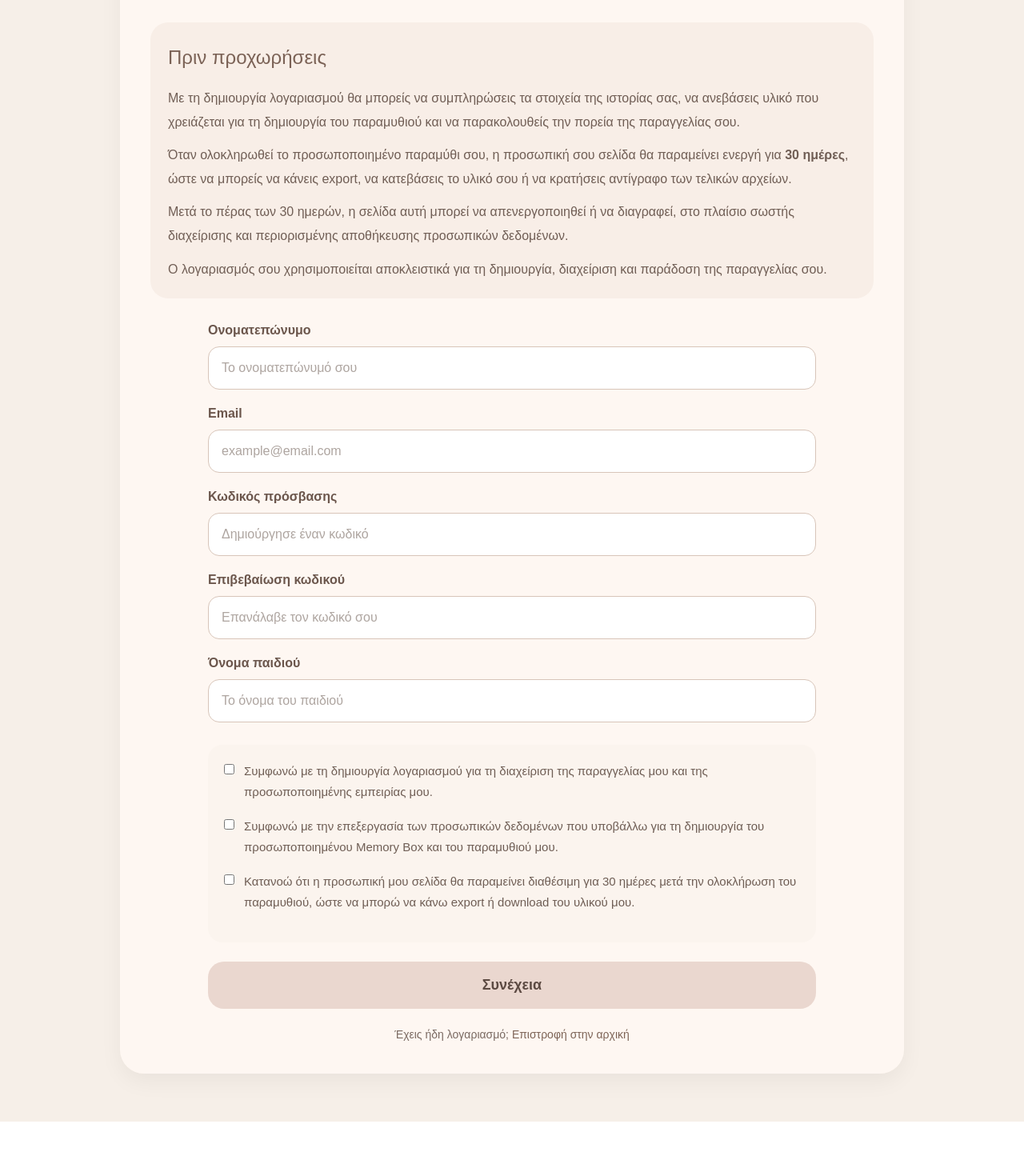
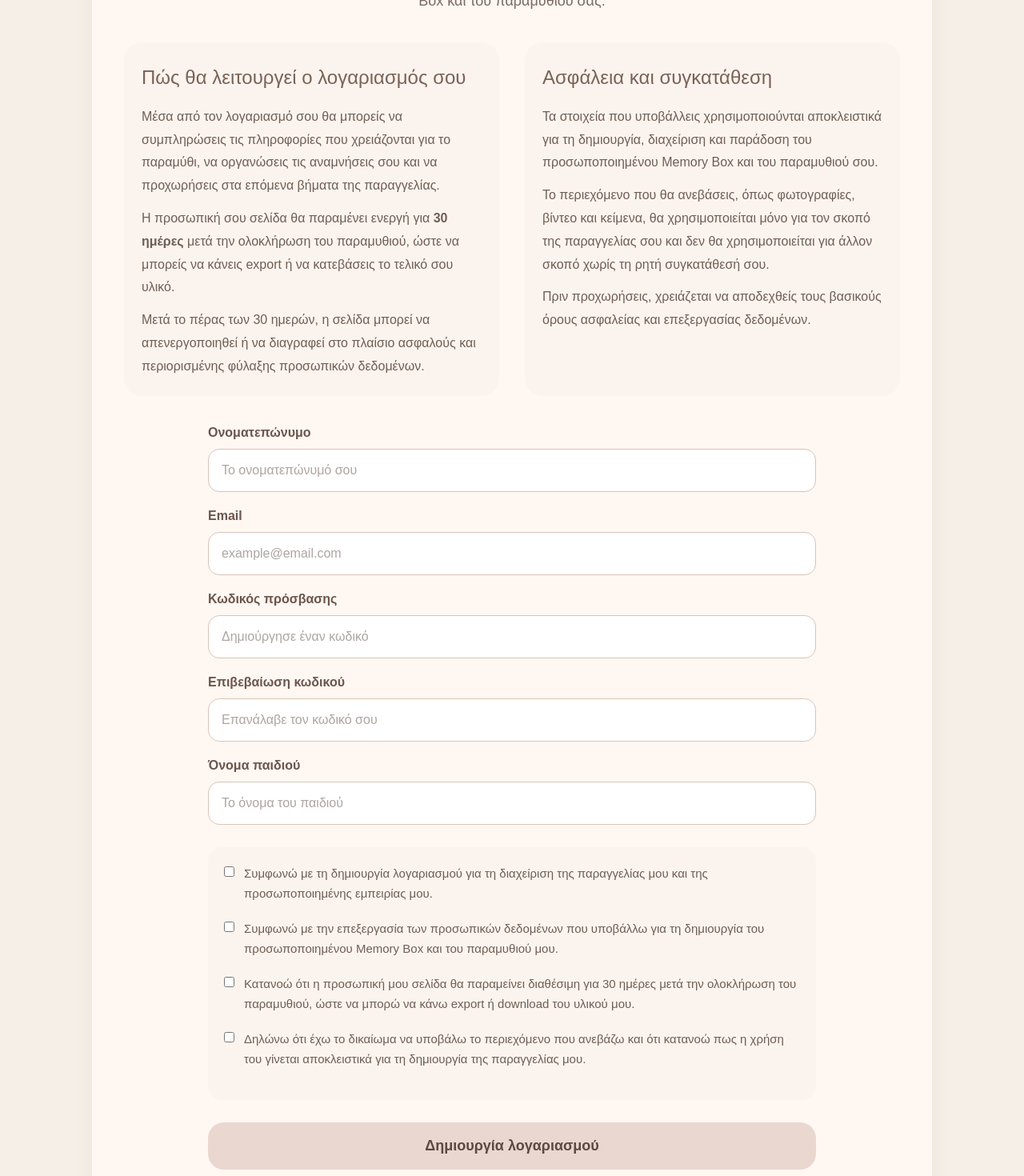
Before and after one commit to mylittlememorybox/My-little-memory-box-, a Next.js app: page /create-memory in a window 1280 px wide. Shown: the part 520-1990 px from the top of the page at 80% size. Before the commit the page ends 1922 px from the top, so only its background shows below. Built offline with nearby package versions, Linux system fonts and the light colour scheme.

Commit message:
Update page.tsx

```diff
--- a/app/create-memory/page.tsx
+++ b/app/create-memory/page.tsx
@@ -1,6 +1,12 @@
 import Link from "next/link";
 import Image from "next/image";
 import type { CSSProperties } from "react";
+import { Playfair_Display } from "next/font/google";
+
+const elegantFont = Playfair_Display({
+  subsets: ["latin"],
+  weight: ["400", "500", "600", "700"],
+});
 
 const wrap: CSSProperties = {
   minHeight: "100vh",
@@ -10,15 +16,30 @@ const wrap: CSSProperties = {
 };
 
 const inner: CSSProperties = {
-  maxWidth: "980px",
+  maxWidth: "1050px",
   margin: "0 auto",
 };
 
 const card: CSSProperties = {
-  backgroundColor: "rgba(255, 248, 243, 0.94)",
+  backgroundColor: "rgba(255, 248, 243, 0.95)",
   borderRadius: "30px",
-  padding: "38px",
+  padding: "40px",
   boxShadow: "0 10px 28px rgba(0,0,0,0.05)",
+};
+
+const grid: CSSProperties = {
+  display: "grid",
+  gridTemplateColumns: "1fr 1fr",
+  gap: "32px",
+  marginTop: "20px",
+};
+
+const sectionCard: CSSProperties = {
+  backgroundColor: "#FBF4EE",
+  borderRadius: "22px",
+  padding: "22px",
+  lineHeight: "1.8",
+  color: "#705E55",
 };
 
 const inputStyle: CSSProperties = {
@@ -31,6 +52,7 @@ const inputStyle: CSSProperties = {
   marginBottom: "18px",
   backgroundColor: "#fff",
   color: "#5E4B42",
+  boxSizing: "border-box",
 };
 
 const labelStyle: CSSProperties = {
@@ -38,15 +60,6 @@ const labelStyle: CSSProperties = {
   fontWeight: 600,
   color: "#6B564C",
   display: "block",
-};
-
-const infoCard: CSSProperties = {
-  backgroundColor: "#F8EEE7",
-  borderRadius: "22px",
-  padding: "22px",
-  marginBottom: "28px",
-  lineHeight: "1.85",
-  color: "#705E55",
 };
 
 const checkboxRow: CSSProperties = {
@@ -68,8 +81,8 @@ export default function CreateMemoryPage() {
             <Image
               src="/logo.png"
               alt="My Little Memory Box"
-              width={240}
-              height={240}
+              width={260}
+              height={260}
               style={{
                 objectFit: "contain",
                 cursor: "pointer",
@@ -81,9 +94,10 @@ export default function CreateMemoryPage() {
 
         <div style={card}>
           <h1
+            className={elegantFont.className}
             style={{
               textAlign: "center",
-              fontSize: "40px",
+              fontSize: "42px",
               color: "#7D6457",
               marginBottom: "14px",
             }}
@@ -105,7 +119,8 @@ export default function CreateMemoryPage() {
             προσωποποιημένου Memory Box και του παραμυθιού σας.
           </p>
 
-          <div style={infoCard}>
+          <div style={grid}>
+            <div style={sectionCard}>
               <h2
                 style={{
                   fontSize: "24px",
@@ -113,36 +128,62 @@ export default function CreateMemoryPage() {
                   marginBottom: "14px",
                 }}
               >
-              Πριν προχωρήσεις
+                Πώς θα λειτουργεί ο λογαριασμός σου
               </h2>
 
               <p style={{ marginBottom: "12px" }}>
-              Με τη δημιουργία λογαριασμού θα μπορείς να συμπληρώσεις τα
-              στοιχεία της ιστορίας σας, να ανεβάσεις υλικό που χρειάζεται για
-              τη δημιουργία του παραμυθιού και να παρακολουθείς την πορεία της
-              παραγγελίας σου.
+                Μέσα από τον λογαριασμό σου θα μπορείς να συμπληρώσεις τις
+                πληροφορίες που χρειάζονται για το παραμύθι, να οργανώσεις τις
+                αναμνήσεις σου και να προχωρήσεις στα επόμενα βήματα της
+                παραγγελίας.
               </p>
 
               <p style={{ marginBottom: "12px" }}>
-              Όταν ολοκληρωθεί το προσωποποιημένο παραμύθι σου, η προσωπική σου
-              σελίδα θα παραμείνει ενεργή για <strong>30 ημέρες</strong>, ώστε να
-              μπορείς να κάνεις export, να κατεβάσεις το υλικό σου ή να κρατήσεις
-              αντίγραφο των τελικών αρχείων.
+                Η προσωπική σου σελίδα θα παραμένει ενεργή για{" "}
+                <strong>30 ημέρες</strong> μετά την ολοκλήρωση του παραμυθιού,
+                ώστε να μπορείς να κάνεις export ή να κατεβάσεις το τελικό σου
+                υλικό.
+              </p>
+
+              <p>
+                Μετά το πέρας των 30 ημερών, η σελίδα μπορεί να απενεργοποιηθεί
+                ή να διαγραφεί στο πλαίσιο ασφαλούς και περιορισμένης φύλαξης
+                προσωπικών δεδομένων.
+              </p>
+            </div>
+
+            <div style={sectionCard}>
+              <h2
+                style={{
+                  fontSize: "24px",
+                  color: "#7B6256",
+                  marginBottom: "14px",
+                }}
+              >
+                Ασφάλεια και συγκατάθεση
+              </h2>
+
+              <p style={{ marginBottom: "12px" }}>
+                Τα στοιχεία που υποβάλλεις χρησιμοποιούνται αποκλειστικά για τη
+                δημιουργία, διαχείριση και παράδοση του προσωποποιημένου Memory
+                Box και του παραμυθιού σου.
               </p>
 
               <p style={{ marginBottom: "12px" }}>
-              Μετά το πέρας των 30 ημερών, η σελίδα αυτή μπορεί να απενεργοποιηθεί
-              ή να διαγραφεί, στο πλαίσιο σωστής διαχείρισης και περιορισμένης
-              αποθήκευσης προσωπικών δεδομένων.
+                Το περιεχόμενο που θα ανεβάσεις, όπως φωτογραφίες, βίντεο και
+                κείμενα, θα χρησιμοποιείται μόνο για τον σκοπό της παραγγελίας
+                σου και δεν θα χρησιμοποιείται για άλλον σκοπό χωρίς τη ρητή
+                συγκατάθεσή σου.
               </p>
 
               <p>
-              Ο λογαριασμός σου χρησιμοποιείται αποκλειστικά για τη δημιουργία,
-              διαχείριση και παράδοση της παραγγελίας σου.
+                Πριν προχωρήσεις, χρειάζεται να αποδεχθείς τους βασικούς όρους
+                ασφαλείας και επεξεργασίας δεδομένων.
               </p>
             </div>
+          </div>
 
-          <form style={{ maxWidth: "760px", margin: "0 auto" }}>
+          <div style={{ maxWidth: "760px", margin: "34px auto 0" }}>
             <label style={labelStyle}>Ονοματεπώνυμο</label>
             <input
               type="text"
@@ -184,7 +225,7 @@ export default function CreateMemoryPage() {
                 borderRadius: "18px",
                 padding: "20px",
                 marginTop: "10px",
-                marginBottom: "24px",
+                marginBottom: "28px",
               }}
             >
               <div style={checkboxRow}>
@@ -207,8 +248,8 @@ export default function CreateMemoryPage() {
                 />
                 <label htmlFor="consent2" style={{ cursor: "pointer" }}>
                   Συμφωνώ με την επεξεργασία των προσωπικών δεδομένων που
-                  υποβάλλω για τη δημιουργία του προσωποποιημένου Memory Box
-                  και του παραμυθιού μου.
+                  υποβάλλω για τη δημιουργία του προσωποποιημένου Memory Box και
+                  του παραμυθιού μου.
                 </label>
               </div>
 
@@ -219,17 +260,32 @@ export default function CreateMemoryPage() {
                   style={{ marginTop: "4px" }}
                 />
                 <label htmlFor="consent3" style={{ cursor: "pointer" }}>
-                  Κατανοώ ότι η προσωπική μου σελίδα θα παραμείνει διαθέσιμη
-                  για 30 ημέρες μετά την ολοκλήρωση του παραμυθιού, ώστε να
-                  μπορώ να κάνω export ή download του υλικού μου.
+                  Κατανοώ ότι η προσωπική μου σελίδα θα παραμείνει διαθέσιμη για
+                  30 ημέρες μετά την ολοκλήρωση του παραμυθιού, ώστε να μπορώ να
+                  κάνω export ή download του υλικού μου.
+                </label>
+              </div>
+
+              <div style={checkboxRow}>
+                <input
+                  id="consent4"
+                  type="checkbox"
+                  style={{ marginTop: "4px" }}
+                />
+                <label htmlFor="consent4" style={{ cursor: "pointer" }}>
+                  Δηλώνω ότι έχω το δικαίωμα να υποβάλω το περιεχόμενο που
+                  ανεβάζω και ότι κατανοώ πως η χρήση του γίνεται αποκλειστικά
+                  για τη δημιουργία της παραγγελίας μου.
                 </label>
               </div>
             </div>
 
-            <button
-              type="submit"
+            <Link
+              href="/memory-details"
               style={{
                 width: "100%",
+                display: "block",
+                textAlign: "center",
                 padding: "16px 24px",
                 borderRadius: "20px",
                 border: "none",
@@ -238,10 +294,12 @@ export default function CreateMemoryPage() {
                 fontSize: "18px",
                 fontWeight: "600",
                 cursor: "pointer",
+                textDecoration: "none",
+                boxSizing: "border-box",
               }}
             >
-              Συνέχεια
-            </button>
+              Δημιουργία λογαριασμού
+            </Link>
 
             <div
               style={{
@@ -251,12 +309,12 @@ export default function CreateMemoryPage() {
                 color: "#7A6A62",
               }}
             >
-              Έχεις ήδη λογαριασμό;{" "}
+              Θέλεις να επιστρέψεις;{" "}
               <Link href="/" style={{ color: "#7D6457" }}>
-                Επιστροφή στην αρχική
+                Αρχική σελίδα
               </Link>
             </div>
-          </form>
+          </div>
         </div>
       </div>
     </main>
```
Lines whose indentation alone changed are shown as unchanged.
